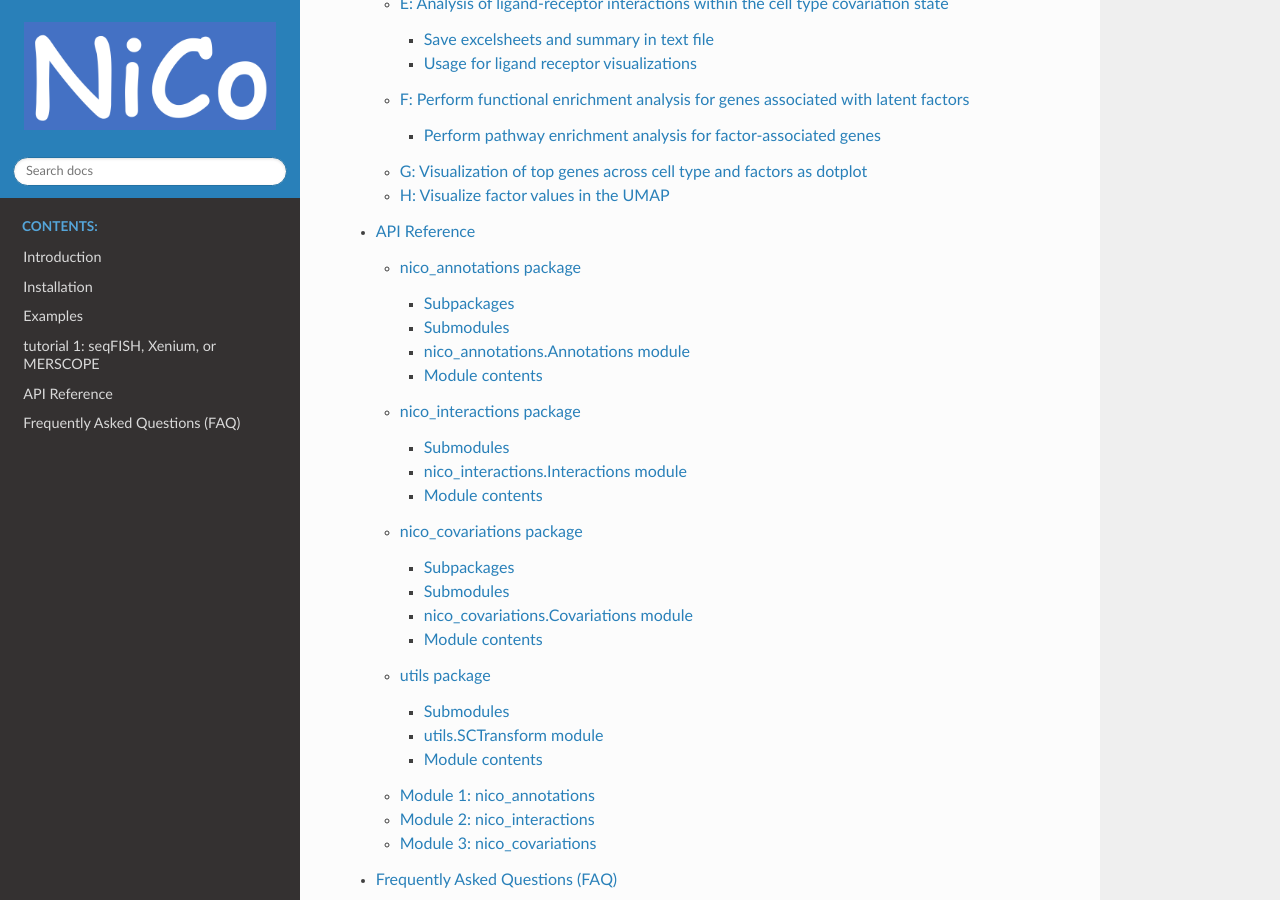
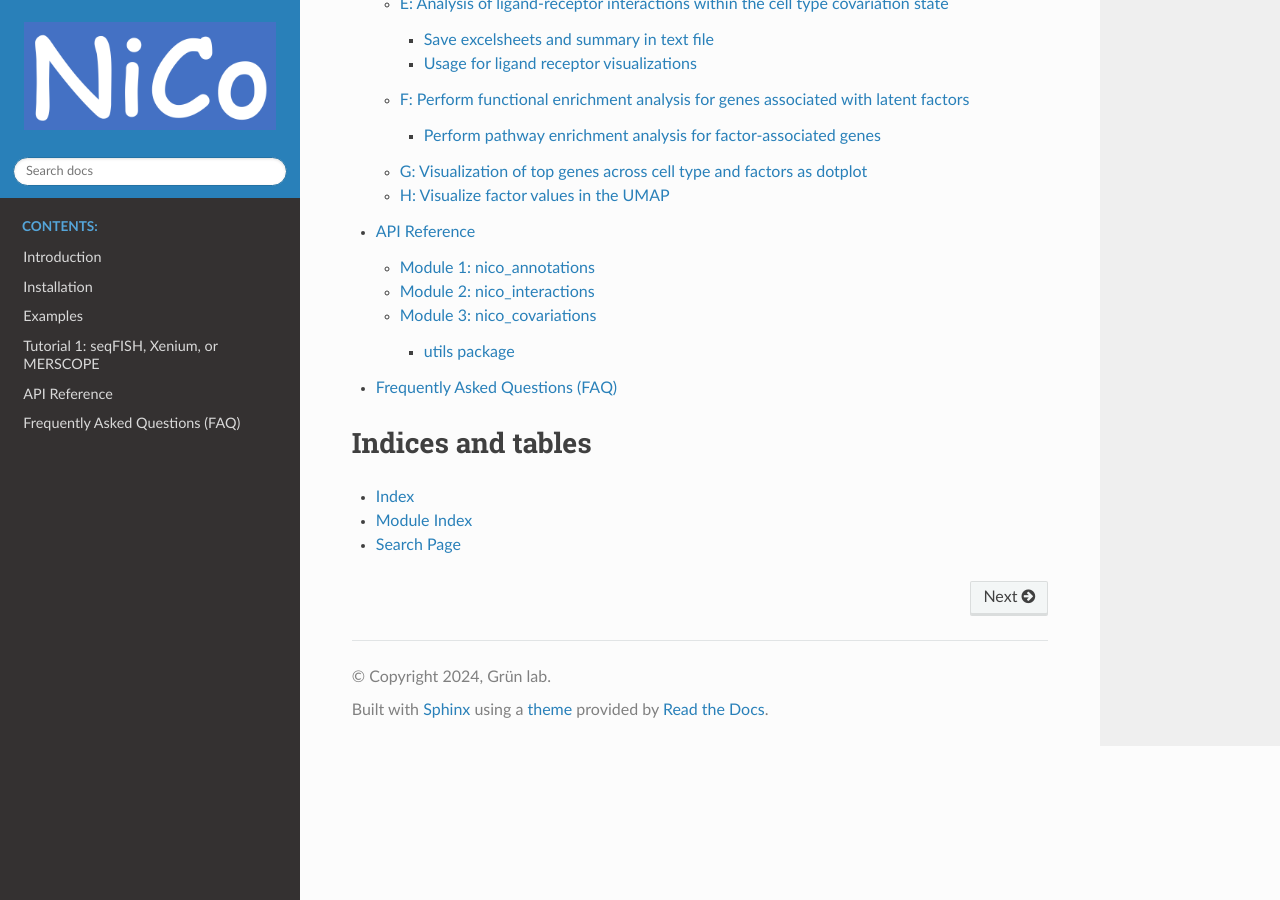
Before and after one commit to ankitbioinfo/NiCo_Documentation, a Sphinx documentation site: the page built from docs/index.rst, in a window 1280 px wide and 900 px high, scrolled down 2481 px. Built offline with Sphinx 7.4.7 and the Read the Docs theme 2.0.0, drawn with Linux system fonts in a browser that asks for light colours; pages that are not in the unit, such as notebooks, are missing from menus; some of the changed text lies outside the part shown.

Commit message:
Adding NiCo Doc

```diff
--- a/docs/api_reference.rst
+++ b/docs/api_reference.rst
@@ -2,15 +2,6 @@
 =============
 
 This section provides detailed information about the Nico SC-SP API, including all available modules, classes, and functions.
-
-.. toctree::
-   :maxdepth: 4
-   :caption: API Reference:
-
-   nico_annotations
-   nico_interactions
-   nico_covariations
-   utils
 
 Module 1: nico_annotations
 ----------------------------
--- a/docs/tutorial1.rst
+++ b/docs/tutorial1.rst
@@ -1,4 +1,4 @@
-tutorial 1: seqFISH, Xenium, or MERSCOPE
+Tutorial 1: seqFISH, Xenium, or MERSCOPE
 =========================================
 
 This tutorial analyze the single cell resolution imaging based spatial transcriptomics data such as seqFISH, Xenium, and MERSCOPE.
```
Also changed, not shown: other parts of docs/api_reference.rst (+7 -0 lines).
